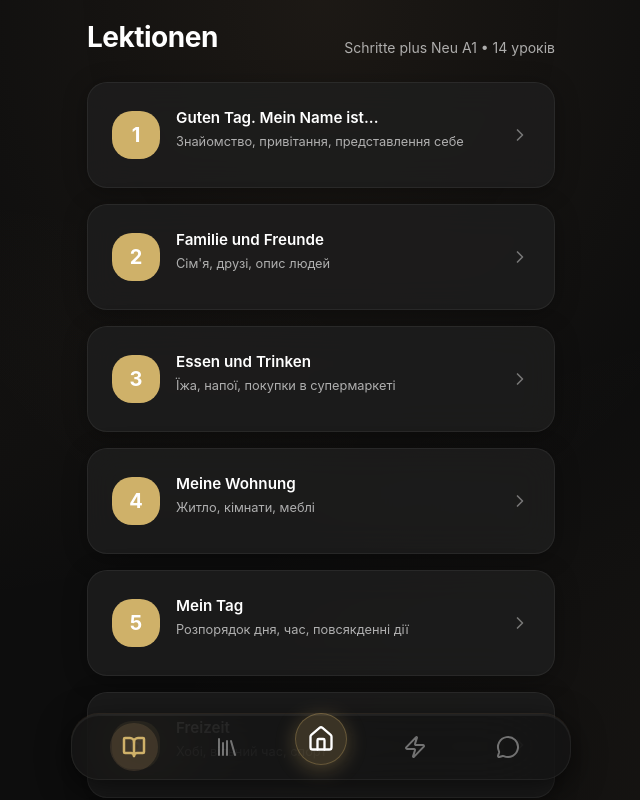
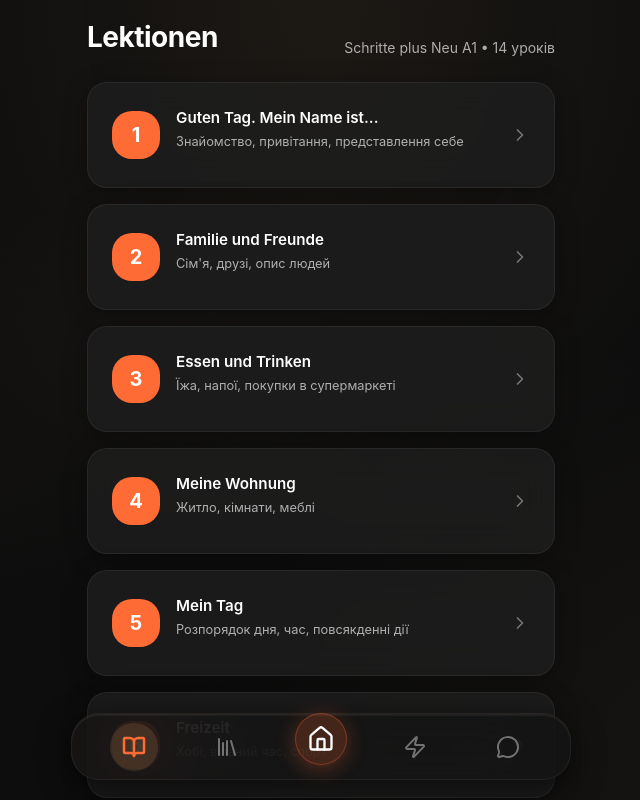
Before and after one commit to Artom-sites/deutsch-trainer-a1, a React (Vite) app: page / in a window 1280 px wide. Shown: the top 800 px of the page, without its empty margins (319-959 px from the left). Built offline with nearby package versions, Linux system fonts and the light colour scheme.

Commit message:
Feat: Change accent to vibrant orange #ff6b35

```diff
--- a/src/components/BottomNav.jsx
+++ b/src/components/BottomNav.jsx
@@ -35,13 +35,13 @@ const BottomNav = () => {
                             className={`nav-item ${isActive ? 'active' : ''}`}
                             onClick={() => setTab(tab.id)}
                             style={tab.isCenter ? {
-                                background: isActive ? '#cfb169' : 'rgba(207, 177, 105, 0.2)',
+                                background: isActive ? '#ff6b35' : 'rgba(255, 107, 53, 0.2)',
                                 borderRadius: '50%',
                                 width: 52,
                                 height: 52,
                                 marginTop: -16,
-                                boxShadow: '0 4px 20px rgba(207, 177, 105, 0.3)',
-                                border: '1px solid rgba(207, 177, 105, 0.3)'
+                                boxShadow: '0 4px 20px rgba(255, 107, 53, 0.3)',
+                                border: '1px solid rgba(255, 107, 53, 0.3)'
                             } : {}}
                         >
                             <div className="nav-icon-wrapper">
--- a/src/components/DictionaryTab.jsx
+++ b/src/components/DictionaryTab.jsx
@@ -128,7 +128,7 @@ const DictionaryTab = () => {
                     width: '100%',
                     padding: '16px',
                     marginBottom: 'var(--space-lg)',
-                    background: '#cfb169',
+                    background: '#ff6b35',
                     border: 'none',
                     borderRadius: 16,
                     color: '#0d0d0d',
@@ -139,7 +139,7 @@ const DictionaryTab = () => {
                     justifyContent: 'center',
                     gap: 8,
                     cursor: 'pointer',
-                    boxShadow: '0 4px 20px rgba(212, 165, 116, 0.3)'
+                    boxShadow: '0 4px 20px rgba(255, 107, 53, 0.3)'
                 }}
             >
                 <Play size={20} />
--- a/src/components/HomeTab.jsx
+++ b/src/components/HomeTab.jsx
@@ -27,28 +27,28 @@ const HomeTab = () => {
             icon: BookOpen,
             title: 'Lektionen',
             subtitle: '14 уроків A1',
-            color: '#cfb169'
+            color: '#ff6b35'
         },
         {
             id: 'dictionary',
             icon: BookText,
             title: 'Wörterbuch',
             subtitle: 'Словник',
-            color: '#cfb169'
+            color: '#ff6b35'
         },
         {
             id: 'verbs',
             icon: Languages,
             title: 'Verben',
             subtitle: 'Дієслова',
-            color: '#cfb169'
+            color: '#ff6b35'
         },
         {
             id: 'exam',
             icon: GraduationCap,
             title: 'Prüfung',
             subtitle: 'Тести A1',
-            color: '#cfb169'
+            color: '#ff6b35'
         }
     ];
 
@@ -62,7 +62,7 @@ const HomeTab = () => {
                 <h1 style={{
                     fontSize: '2rem',
                     fontWeight: 700,
-                    color: '#cfb169',
+                    color: '#ff6b35',
                     marginBottom: 8
                 }}>
                     {getGreeting()}
@@ -152,14 +152,14 @@ const HomeTab = () => {
                             width: 48,
                             height: 48,
                             borderRadius: 14,
-                            background: 'rgba(212, 165, 116, 0.15)',
-                            border: '1px solid rgba(212, 165, 116, 0.2)',
+                            background: 'rgba(255, 107, 53, 0.15)',
+                            border: '1px solid rgba(255, 107, 53, 0.2)',
                             display: 'flex',
                             alignItems: 'center',
                             justifyContent: 'center',
                             marginBottom: 12
                         }}>
-                            <f.icon size={24} color="#cfb169" />
+                            <f.icon size={24} color="#ff6b35" />
                         </div>
                         <div style={{
                             fontWeight: 700,
--- a/src/components/LessonDetail.jsx
+++ b/src/components/LessonDetail.jsx
@@ -66,14 +66,14 @@ const LessonDetail = () => {
                     width: '100%',
                     padding: '20px',
                     marginBottom: 'var(--space-lg)',
-                    background: '#cfb169',
+                    background: '#ff6b35',
                     border: 'none',
                     borderRadius: 20,
                     cursor: 'pointer',
                     display: 'flex',
                     alignItems: 'center',
                     gap: 'var(--space-md)',
-                    boxShadow: '0 4px 24px rgba(207, 177, 105, 0.25)'
+                    boxShadow: '0 4px 24px rgba(255, 107, 53, 0.25)'
                 }}
             >
                 <div style={{
@@ -145,7 +145,7 @@ const LessonDetail = () => {
                                         width: 40,
                                         height: 40,
                                         borderRadius: 12,
-                                        background: 'rgba(207, 177, 105, 0.15)',
+                                        background: 'rgba(255, 107, 53, 0.15)',
                                         display: 'flex',
                                         alignItems: 'center',
                                         justifyContent: 'center',
@@ -173,10 +173,10 @@ const LessonDetail = () => {
                                             style={{
                                                 flex: 1,
                                                 padding: '10px 12px',
-                                                background: 'rgba(207, 177, 105, 0.15)',
-                                                border: '1px solid rgba(207, 177, 105, 0.25)',
+                                                background: 'rgba(255, 107, 53, 0.15)',
+                                                border: '1px solid rgba(255, 107, 53, 0.25)',
                                                 borderRadius: 10,
-                                                color: '#cfb169',
+                                                color: '#ff6b35',
                                                 fontSize: '0.85rem',
                                                 fontWeight: 500,
                                                 cursor: 'pointer',
--- a/src/index.css
+++ b/src/index.css
@@ -18,11 +18,11 @@
   --text-muted: rgba(255, 255, 255, 0.4);
   --text-inverse: #0d0d0d;
 
-  /* Gold accent palette - True Gold */
-  --color-accent: #cfb169;
-  --color-accent-bright: #e0c67a;
-  --color-accent-dark: #b89b52;
-  --color-accent-glow: rgba(207, 177, 105, 0.3);
+  /* Accent palette - Vibrant Orange */
+  --color-accent: #ff6b35;
+  --color-accent-bright: #ff8c5a;
+  --color-accent-dark: #e85a24;
+  --color-accent-glow: rgba(255, 107, 53, 0.3);
 
   /* Gender colors (soft, muted) */
   --color-masculine: #6ba3d6;
```
